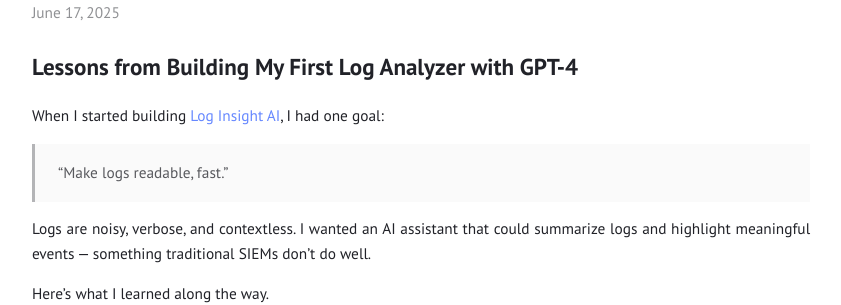
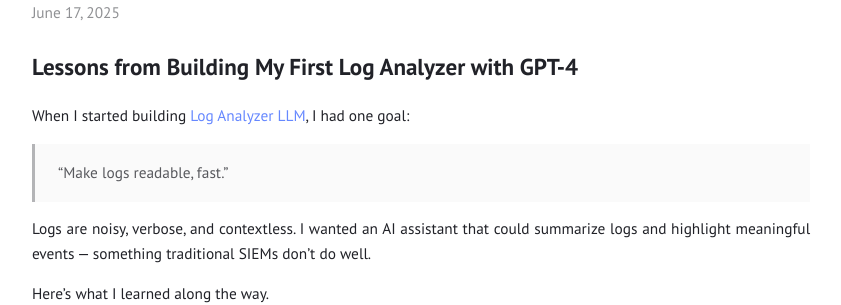
Before and after one commit to elbazhazem/elbazhazem.github.io, a Jekyll site: the page built from _posts/2025-06-17-lessons-from-first-ai-tool.md, in a window 1280 px wide and 900 px high. Shown: the part 165-470 px from the top of the window, without its empty margins (219-1060 px from the left). Built offline with Jekyll 4.4.1, drawn with Linux system fonts in a browser that asks for light colours; some of the changed text lies outside the part shown.

Commit message:
Update 2025-06-17-lessons-from-first-ai-tool.md

```diff
--- a/_posts/2025-06-17-lessons-from-first-ai-tool.md
+++ b/_posts/2025-06-17-lessons-from-first-ai-tool.md
@@ -8,7 +8,7 @@
 
 # Lessons from Building My First Log Analyzer with GPT-4
 
-When I started building [Log Insight AI](https://github.com/elbazhazem/log-insight-ai), I had one goal:
+When I started building [Log Analyzer LLM](https://github.com/elbazhazem/log-analyzer-LLM), I had one goal:
 
 > "Make logs readable, fast."
 
@@ -85,5 +85,5 @@
 If you're in cybersecurity, you should start experimenting.
 
 ---
-🧠 Repo: [Log Insight AI](https://github.com/elbazhazem/log-insight-ai)
+🧠 Repo: [Log Analyzer LLM](https://github.com/elbazhazem/log-analyzer-LLM)
 💬 DM me if you’re building something similar — let’s connect.
```
